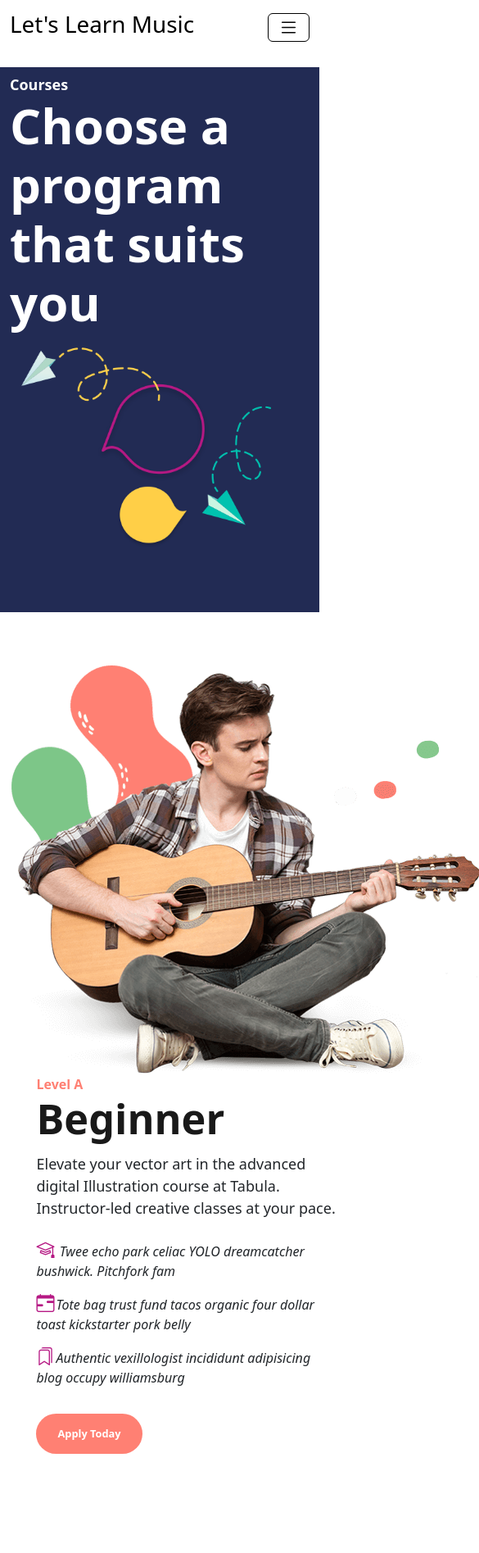
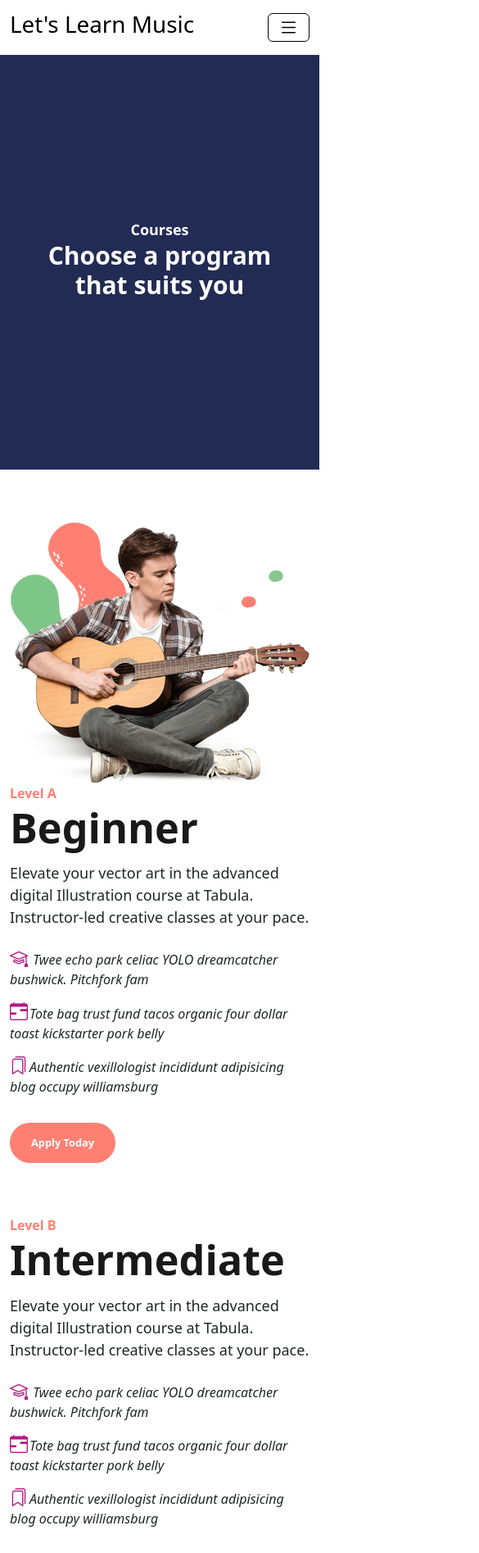
Before and after one commit to curiousdilip/letslearnmusic, a Next.js app: page /courses in a window 390 px wide. Shown: the top 1895 px of the page at 82% size, 585 px wide, since content can reach past the window. Built offline with nearby package versions, Linux system fonts and the light colour scheme.

Commit message:
courses page responsive

```diff
--- a/app/components/Course.jsx
+++ b/app/components/Course.jsx
@@ -9,7 +9,8 @@ const Courses = ({
   layout,
   phone,
   f1,
-  f2, f3,
+  f2,
+  f3,
 }) => {
   return (
     <div className="row course-box justify-content-between align-items-center">
@@ -25,27 +26,28 @@ const Courses = ({
                 <li>
                   <i className="bi bi-mortarboard"> {f1}</i>
                 </li>
-                <li><i className="bi bi-calendar-range">{f2}</i></li>
                 <li>
-                  <i className="bi bi-bookmarks">{f3}
-                  </i>
+                  <i className="bi bi-calendar-range">{f2}</i>
+                </li>
+                <li>
+                  <i className="bi bi-bookmarks">{f3}</i>
                 </li>
               </ul>
               <a href={link}>Apply Today</a>
             </div>
           </div>
           <div className="col-md-6">
-            <img src={src} alt="" />
+            <img src={src} alt="" className="img-fluid" />
             {/* <Image src={src} width={615} height={574} alt={title} /> */}
           </div>
         </>
       ) : (
         <>
           <div className="col-md-6">
-            <img src={src} alt="" />{" "}
+            <img src={src} alt="" className="img-fluid" />{" "}
             {/* <Image src={src} width={615} height={574} alt={title} /> */}
           </div>
-          <div className="col-md-5 offset-1">
+          <div className="col-md-6">
             <div className="content">
               <span>{title}</span>
               <h3>{subtitle}</h3>
@@ -55,10 +57,11 @@ const Courses = ({
                 <li>
                   <i className="bi bi-mortarboard"> {f1}</i>
                 </li>
-                <li><i className="bi bi-calendar-range">{f2}</i></li>
                 <li>
-                  <i className="bi bi-bookmarks">{f3}
-                  </i>
+                  <i className="bi bi-calendar-range">{f2}</i>
+                </li>
+                <li>
+                  <i className="bi bi-bookmarks">{f3}</i>
                 </li>
               </ul>
               <a href={link}>Apply Today</a>
--- a/app/courses/courses.css
+++ b/app/courses/courses.css
@@ -21,7 +21,7 @@
 }
 
 #courses .course-box {
-  padding: 64px 0;
+  padding-top: 64px;
 }
 #courses .course-box .content span {
   color: #ff8073;
@@ -76,3 +76,22 @@
   text-decoration: none;
   box-shadow: 0 0 0 3em #ff8073 inset;
 }
+@media (max-width: 768px) {
+  #courses-hero {
+    height: 60vh;
+    margin-top: 67px;
+    text-align: center;
+  }
+
+  #courses-hero h2 {
+    font-size: 30px;
+  }
+
+  #courses-hero img {
+    display: none;
+  }
+
+  #courses .course-box:nth-child(2) .content a {
+    margin-bottom: 20px;
+  }
+}
```
